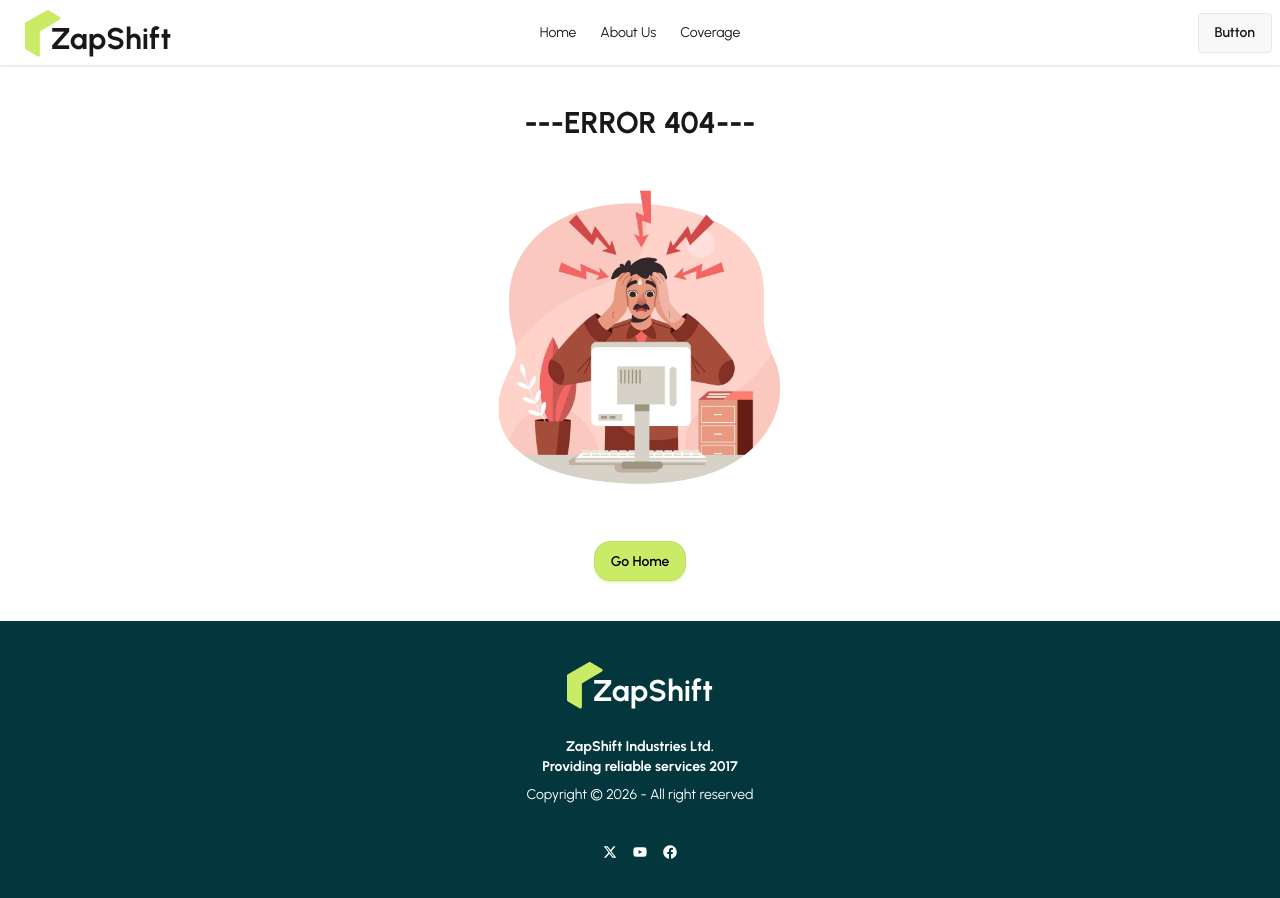
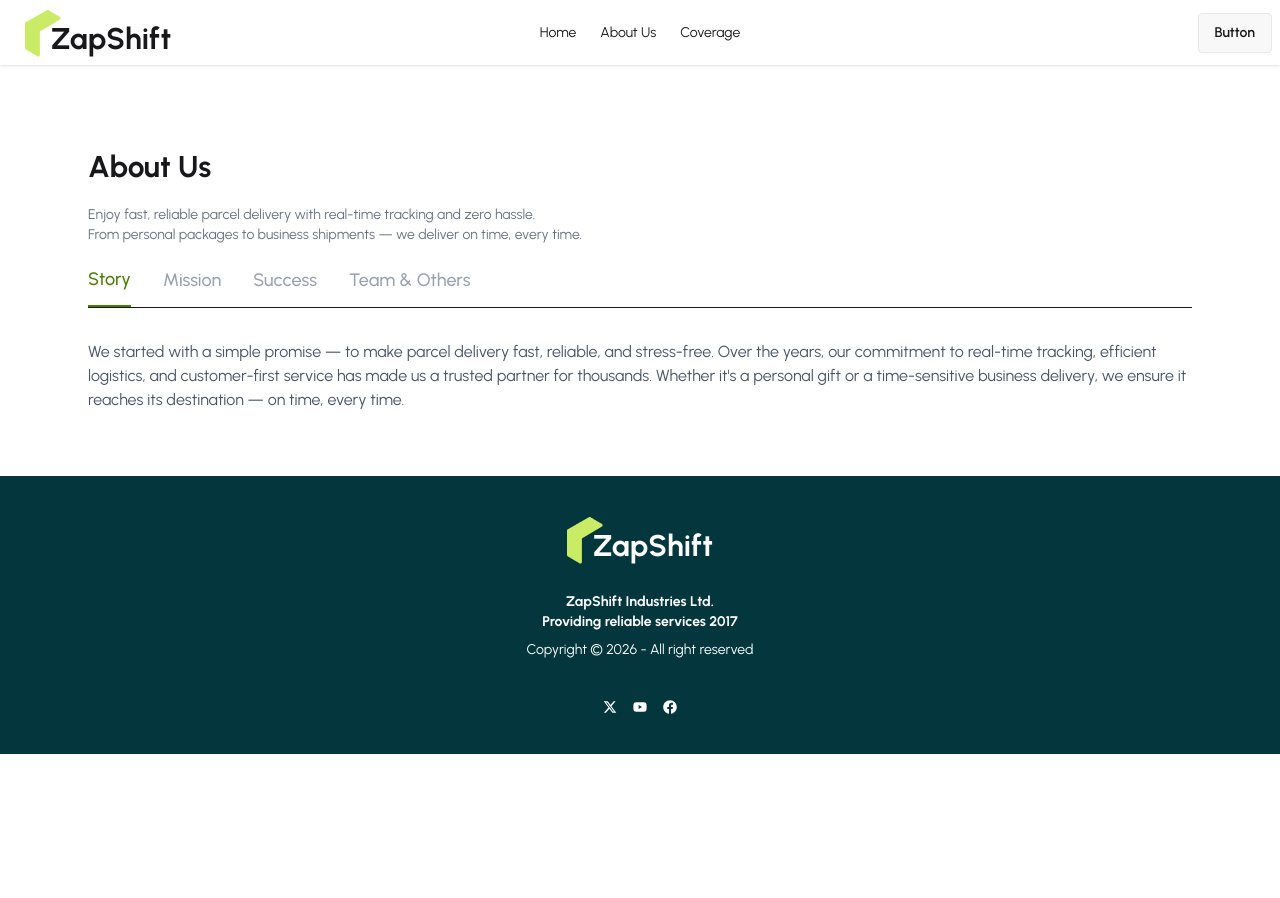
Before and after one commit to rafsanrad/zap-shift-client, a React (Vite) app: page /about-us in a window 1280 px wide. Before the commit this address had no page. After the commit the page ends 800 px from the top, so only its background shows below. Built offline with nearby package versions, Linux system fonts and the light colour scheme.

Commit message:
added about us section

```diff
--- /dev/null
+++ b/src/pages/About/AboutUs.jsx
@@ -0,0 +1,64 @@
+import { useState } from "react";
+
+const tabs = [
+  {
+    id: "story",
+    label: "Story",
+    content:
+      "We started with a simple promise — to make parcel delivery fast, reliable, and stress-free. Over the years, our commitment to real-time tracking, efficient logistics, and customer-first service has made us a trusted partner for thousands. Whether it's a personal gift or a time-sensitive business delivery, we ensure it reaches its destination — on time, every time."
+  },
+  {
+    id: "mission",
+    label: "Mission",
+    content:
+      "Our mission is to simplify logistics through innovation, transparency, and reliability. We aim to empower individuals and businesses with delivery solutions they can trust, backed by technology and a passionate support team."
+  },
+  {
+    id: "success",
+    label: "Success",
+    content:
+      "With thousands of successful deliveries completed across the country, our growth reflects the trust our customers place in us. Each milestone pushes us to raise the bar and deliver even better service every day."
+  },
+  {
+    id: "team",
+    label: "Team & Others",
+    content:
+      "Behind every successful delivery is a dedicated team of professionals working tirelessly. From operations to customer support, our people are the backbone of our service excellence."
+  }
+];
+
+const AboutUs = () => {
+  const [activeTab, setActiveTab] = useState("story");
+
+  const activeContent = tabs.find(tab => tab.id === activeTab);
+
+  return (
+    <section className="max-w-6xl mx-auto px-6 py-16">
+        <h2 className="font-bold text-3xl my-5">About Us</h2>
+        <p className="text-sm text-gray-500 my-5">Enjoy fast, reliable parcel delivery with real-time tracking and zero hassle.<br/> From personal packages to business shipments — we deliver on time, every time.</p>
+      {/* Tabs */}
+      <div className="flex gap-8 border-b mb-8">
+        {tabs.map(tab => (
+          <button
+            key={tab.id}
+            onClick={() => setActiveTab(tab.id)}
+            className={`pb-3 text-lg font-medium transition-colors ${
+              activeTab === tab.id
+                ? "text-lime-700 border-b-2 border-lime-700"
+                : "text-gray-400 hover:text-gray-600"
+            }`}
+          >
+            {tab.label}
+          </button>
+        ))}
+      </div>
+
+      {/* Content */}
+      <div className="text-gray-600 space-y-6">
+        <p>{activeContent.content}</p>
+      </div>
+    </section>
+  );
+};
+
+export default AboutUs;
--- a/src/pages/Shared/Navbar/Navbar.jsx
+++ b/src/pages/Shared/Navbar/Navbar.jsx
@@ -9,7 +9,7 @@ const Navbar = () => {
         <NavLink to="/">Home</NavLink>
       </li>
       <li>
-        <NavLink to="">About Us</NavLink>
+        <NavLink to="/about-us">About Us</NavLink>
       </li>
       <li>
         <NavLink to="/coverage">Coverage</NavLink>
--- a/src/routes/router.jsx
+++ b/src/routes/router.jsx
@@ -3,25 +3,30 @@ import RootLayout from "../layouts/RootLayout";
 import Home from "../pages/Home/Home/Home";
 import Coverage from "../pages/Coverage/Coverage";
 import ErrorPage from "../pages/Error/ErrorPage";
+import AboutUs from "../pages/About/AboutUs";
 
 export const router = createBrowserRouter([
   {
     path: "/",
     Component: RootLayout,
-    children:[
-        {
-            index:true,
-            Component:Home
-        },
-        {
-          path:'coverage',
-          Component: Coverage,
-          loader:()=>fetch('/serviceCenters.json').then(res=>res.json())
-        }
-    ]
+    children: [
+      {
+        index: true,
+        Component: Home,
+      },
+      {
+        path: "/about-us",
+        Component: AboutUs,
+      },
+      {
+        path: "coverage",
+        Component: Coverage,
+        loader: () => fetch("/serviceCenters.json").then((res) => res.json()),
+      },
+    ],
   },
   {
-    path:"*",
-    Component:ErrorPage
-  }
+    path: "*",
+    Component: ErrorPage,
+  },
 ]);
```
